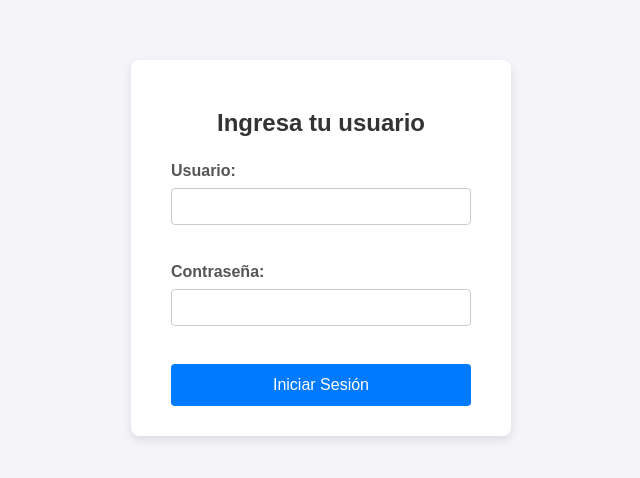
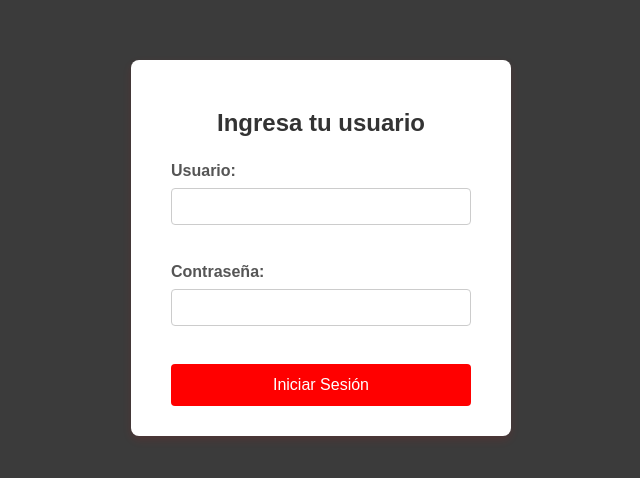
Before and after one commit to J4vi21/Formularios, a plain HTML site: page index.html in a window 1280 px wide. Shown: the part 152-630 px from the top of the page, without its empty margins (319-959 px from the left). Drawn offline with Linux system fonts and the light colour scheme.

Commit message:
Update style.css

```diff
--- a/style.css
+++ b/style.css
@@ -1,7 +1,7 @@
 /* Estilos generales y del cuerpo */
 body {
     font-family: Arial, sans-serif;
-    background-color: #f4f4f9; /* Fondo gris claro */
+    background-color: #3b3b3b; /* Fondo gris claro */
     display: flex;
     justify-content: center; /* Centra horizontalmente */
     align-items: center; /* Centra verticalmente */
@@ -14,7 +14,7 @@ body {
     background-color: #ffffff; /* Fondo blanco para la caja del formulario */
     padding: 30px 40px;
     border-radius: 8px; /* Esquinas redondeadas */
-    box-shadow: 0 4px 10px rgba(0, 0, 0, 0.1); /* Sombra suave */
+    box-shadow: 0 4px 10px rgba(255, 0, 0, 0.1); /* Sombra suave */
     width: 300px;
 }
 
@@ -47,7 +47,7 @@ input[type="password"] {
 /* Estilo del botón de envío */
 input[type="submit"] {
     width: 100%;
-    background-color: #007bff; /* Color azul primario */
+    background-color: #ff0000; /* Color azul primario */
     color: white;
     padding: 12px;
     border: none;
```
